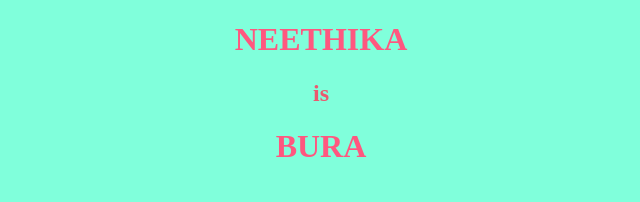
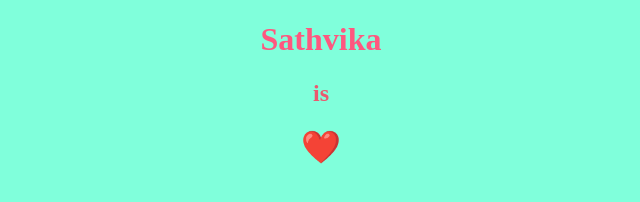
Before and after one commit to Z3C37/Details, a plain HTML site: page index.html in a window 1280 px wide. Shown: the whole page, without its empty margins (319-959 px from the left). Drawn offline with Linux system fonts and the light colour scheme.

Commit message:
Add files via upload

```diff
--- a/index.html
+++ b/index.html
@@ -7,8 +7,8 @@
     <title>Site2</title>
   </head>
   <body>
-    <h1>NEETHIKA</h1>
+    <h1>Sathvika</h1>
     <h2>is</h2>
-    <h1>BURA</h1>
+    <h1>❤️</h1>
   </body>
 </html>
```
